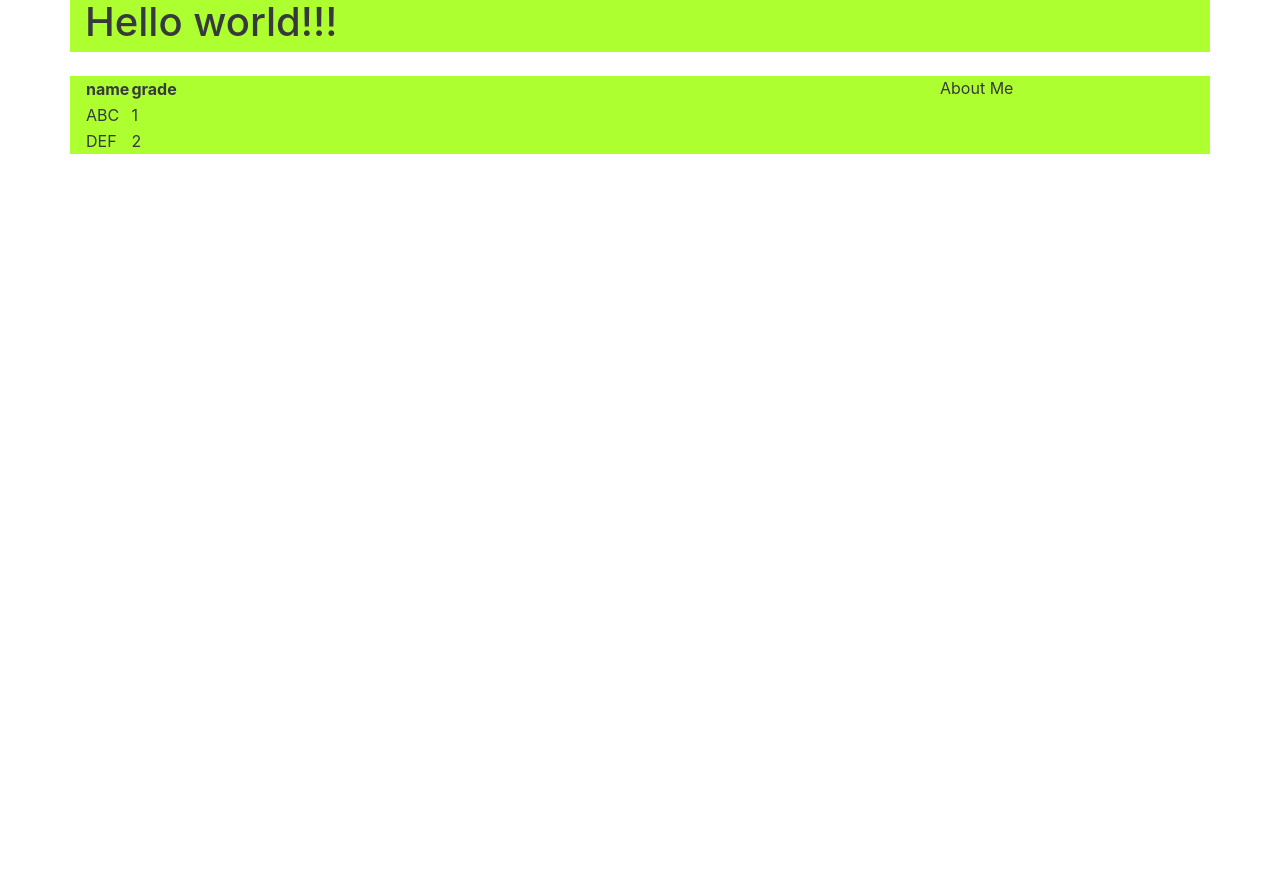
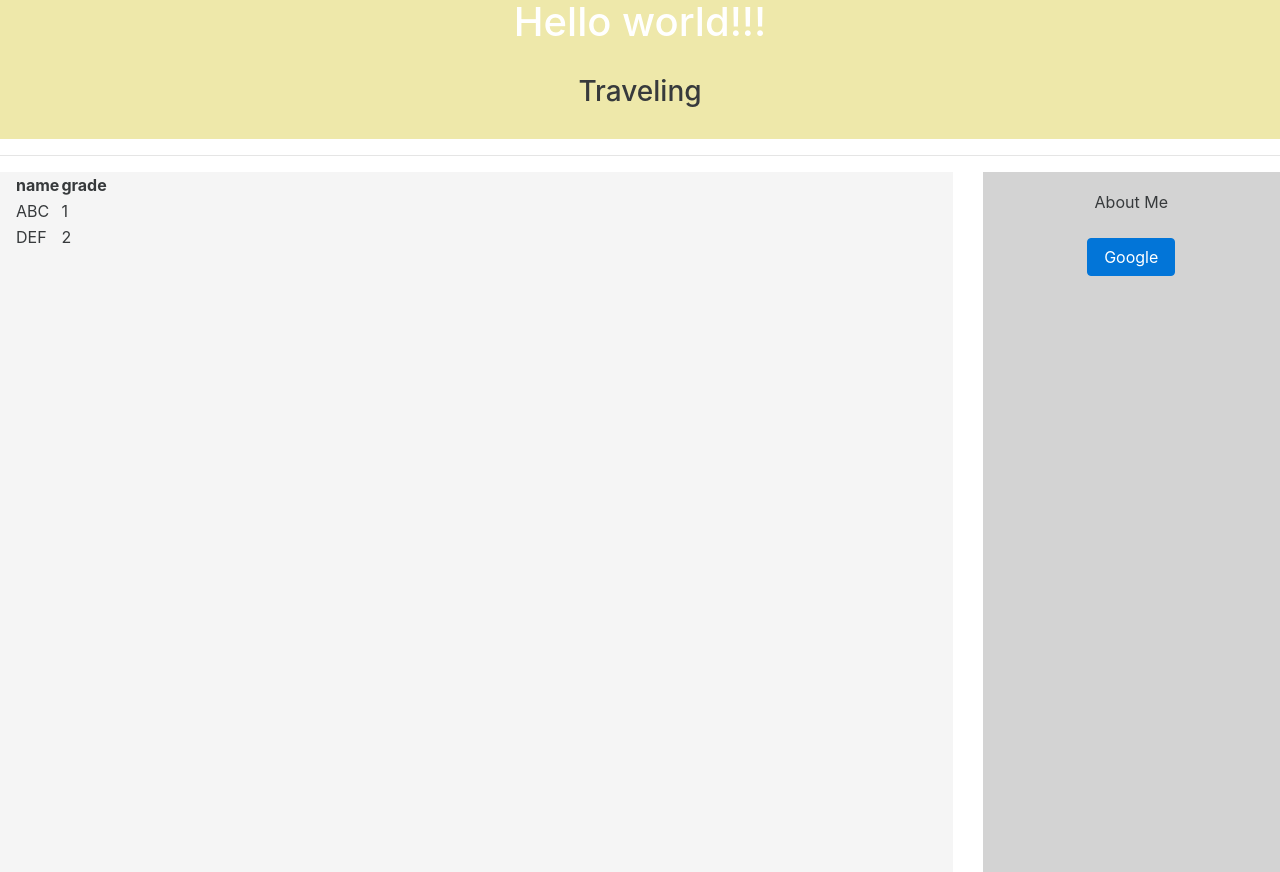
Before and after one commit to yuhonghh/yuhonghh.github.io, a plain HTML site: page ex_bootstrap.html in a window 1280 px wide. Before the commit the page ends 800 px from the top, so only its background shows below. Drawn offline with nearby package versions, Linux system fonts and the light colour scheme.

Commit message:
ex_bootstrap2

```diff
--- a/css/ex_bootstrap.css
+++ b/css/ex_bootstrap.css
@@ -1,5 +1,19 @@
+.header{
+    background-color: palegoldenrod;
+ text-align:center;
+}
+
 .container{
-    background-color: greenyellow
+    background-color: whitesmoke;
+     height: 700px;
+}
 
-
+.sider{
+    background-color: lightgrey;
+    height: 700px;
+    text-align: center;
+    padding: 18px;
 }
+.title{
+    color:white;
+}
--- a/ex_bootstrap.html
+++ b/ex_bootstrap.html
@@ -10,15 +10,16 @@
 <meta http-equiv="x-ua-compatible" content="ie=edge">
 
 <body>
-    <div class="container">
-        <h1>Hello world!!!</h1>
-
+    <div class="header">
+        <h1 class="title">Hello world!!!</h1>
+        <br>
+        <h3>Traveling</h3><br>
     </div>
-    <br>
-
-    <div class="container">
+    <hr>
+    <div>
         <div class="row">
             <div class="col-sm-9">
+                <div class="container">
                     <table>
                         <tr>
                             <th>name
@@ -40,8 +41,15 @@
                         </tr>
                     </table>
                 </div>
+            </div>
 
-            <div class="col-sm-3">About Me</div>
+            <div class="col-sm-3">
+                <div class="sider">
+                    About Me<br><br>
+                    <a class="btn btn-primary" href="http://www.google.com" target="_blank">Google</a>
+
+                </div>
+            </div>
         </div>
     </div>
     <script src="https://ajax.googleapis.com/ajax/libs/jquery/3.0.0/jquery.min.js" integrity="sha384-THPy051/pYDQGanwU6poAc/hOdQxjnOEXzbT+OuUAFqNqFjL+4IGLBgCJC3ZOShY"
```
Lines whose indentation alone changed are shown as unchanged.
